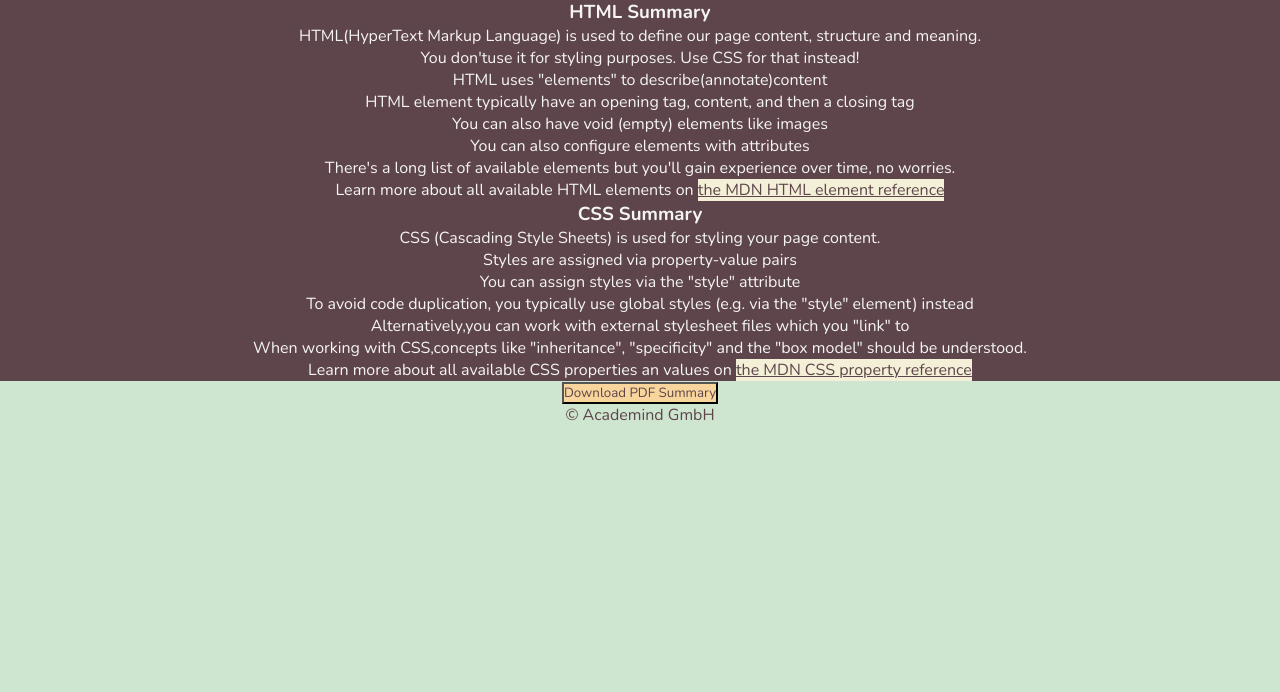
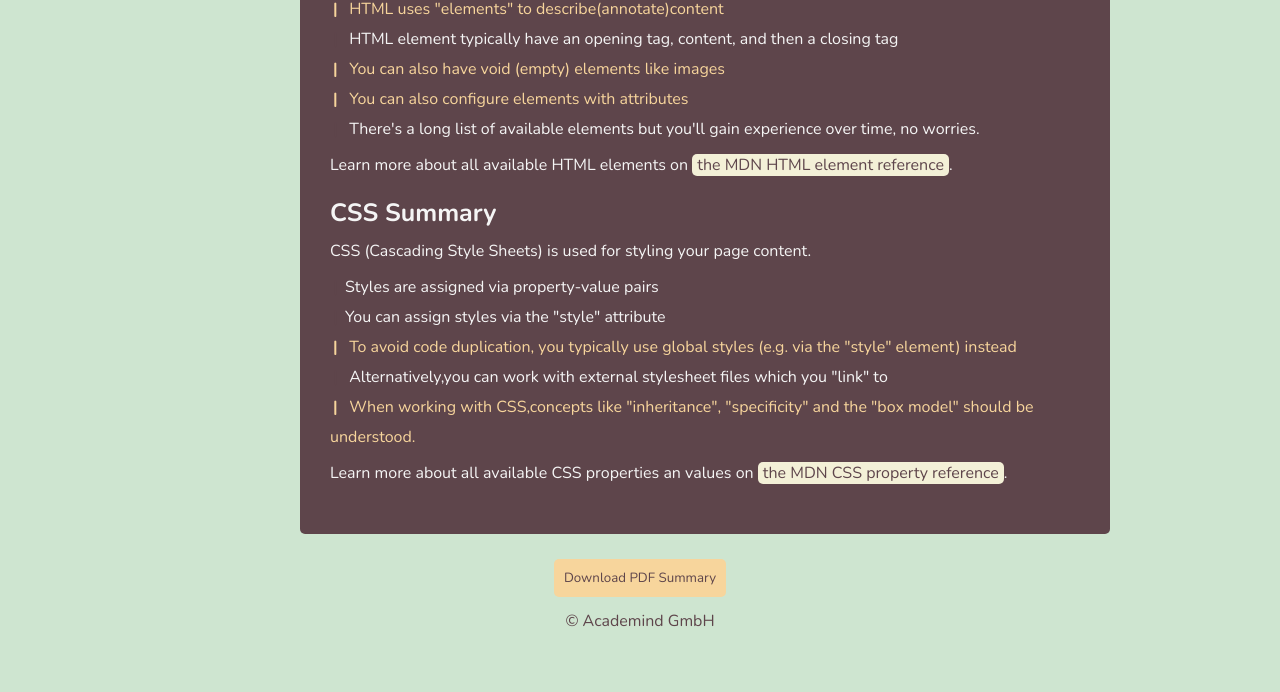
Before and after one commit to ca024/day009, a plain HTML site: page index.html in a window 1280 px wide. Shown: the part 489-1181 px from the top of the page. Before the commit the page ends 915 px from the top, so only its background shows below. Drawn offline with nearby package versions, Linux system fonts and the light colour scheme.

Commit message:
Add some styling

```diff
--- a/assets/css/style.css
+++ b/assets/css/style.css
@@ -6,10 +6,21 @@
 }
 
 body {
+  padding: 50px 300px;
   background-color: #cee5d0;
   font-family: "Nunito", sans-serif;
   text-align: center;
   color: whitesmoke;
+}
+
+header {
+  font-weight: bold;
+  font-size: 25px;
+}
+
+img {
+  margin-top: 20px;
+  width: 250px;
 }
 
 h1,
@@ -20,14 +31,75 @@ footer {
 }
 
 main {
+  width: 750px;
+  margin: 50px auto 25px;
   background-color: #5e454b;
+  border-radius: 5px;
+  text-align: left;
+  padding: 30px 30px 40px;
+}
+
+h3 {
+  font-weight: bold;
+  font-size: 25px;
+  margin: 20px 0 10px;
+}
+
+p {
+  margin: 10px 0;
+}
+
+span {
+  font-weight: bold;
+}
+
+/* This replaces the list bullets to vertical bar
+but this is not customizable*/
+/* ul {
+  list-style-type: "❚ ";
+} */
+/* End of noted code*/
+
+/* This customizes the list bullets */
+ul {
+  list-style: none;
+}
+
+ul li::before {
+  content: "\007C"; /* Add content: \007C is the CSS Code/unicode for a bullet */
+  color: #5e454b; /* Change the color */
+  font-weight: bold; /* If you want it to be bold */
+  display: inline-block; /* Needed to add space between the bullet and the text */
+  width: 12px; /* Also needed for space (tweak if needed) */
+  margin-left: 3px; /* Also needed for space (tweak if needed) */
+}
+/* End of noted code */
+
+li {
+  line-height: 30px;
+  list-style-position: inside;
+}
+
+.highlighted {
+  color: #f7d59c;
+}
+
+ul .highlighted::before {
+  color: #f7d59c;
 }
 
 a {
   background-color: #f3f0d7;
+  text-decoration: none;
+  padding: 0 5px;
+  border-radius: 5px;
 }
 
 button {
   background-color: #f7d59c;
   font-family: "Nunito", sans-serif;
+  padding: 10px;
+  border: none;
+  border-radius: 5px;
+  margin-bottom: 3px;
 }
```
Also changed, not shown: index.html (+3 -3 lines).
